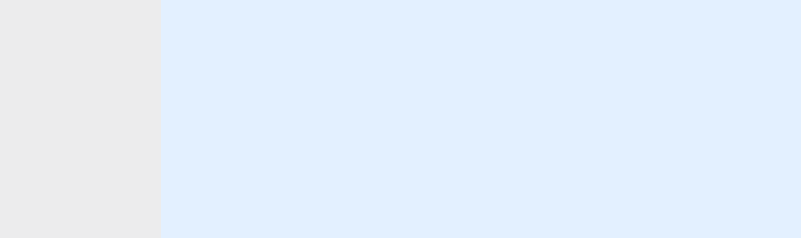
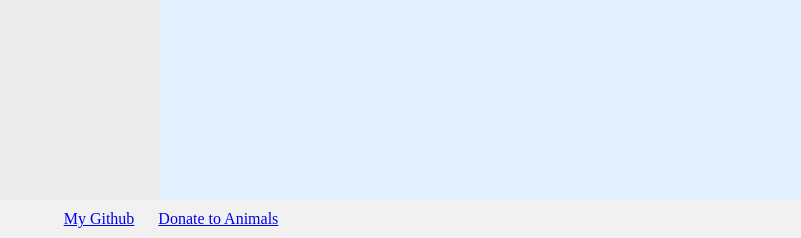
Before and after one commit to Greg-Chinnici/Album-Scraper, a Flask app: page / in a window 1280 px wide. Shown: the part 562-800 px from the top of the page, without its empty margins (479-1280 px from the left). Run offline with Flask 3, Linux system fonts and the light colour scheme.

Commit message:
added a footer to the webpage

```diff
--- a/website/templates/index.html
+++ b/website/templates/index.html
@@ -94,5 +94,11 @@
             <!-- This right half can be replaced with some templates -->
             {% block poster %} {% endblock %}
         </div>
+        <footer style="position: fixed; bottom: 0; width: 100%; text-align: center; background-color: #f1f1f1; padding: 10px;">
+            <a href="https://github.com/Greg-Chinnici" target="_blank">My Github</a>
+            &nbsp;&nbsp;&nbsp;&nbsp;
+            <a href="https://www.humanesociety.org/how-you-can-help" target="_blank">Donate to Animals</a>
+        </footer>
     </body>
+
 </html>
```
